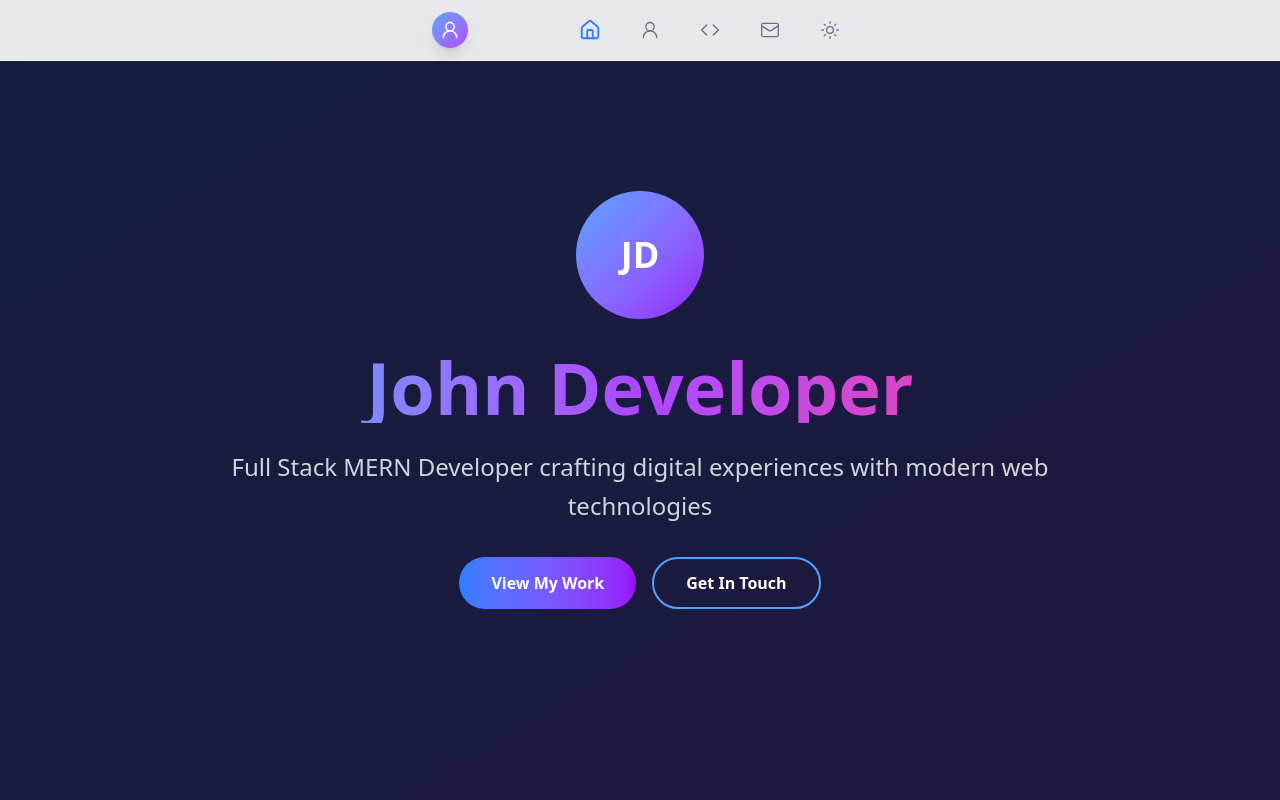
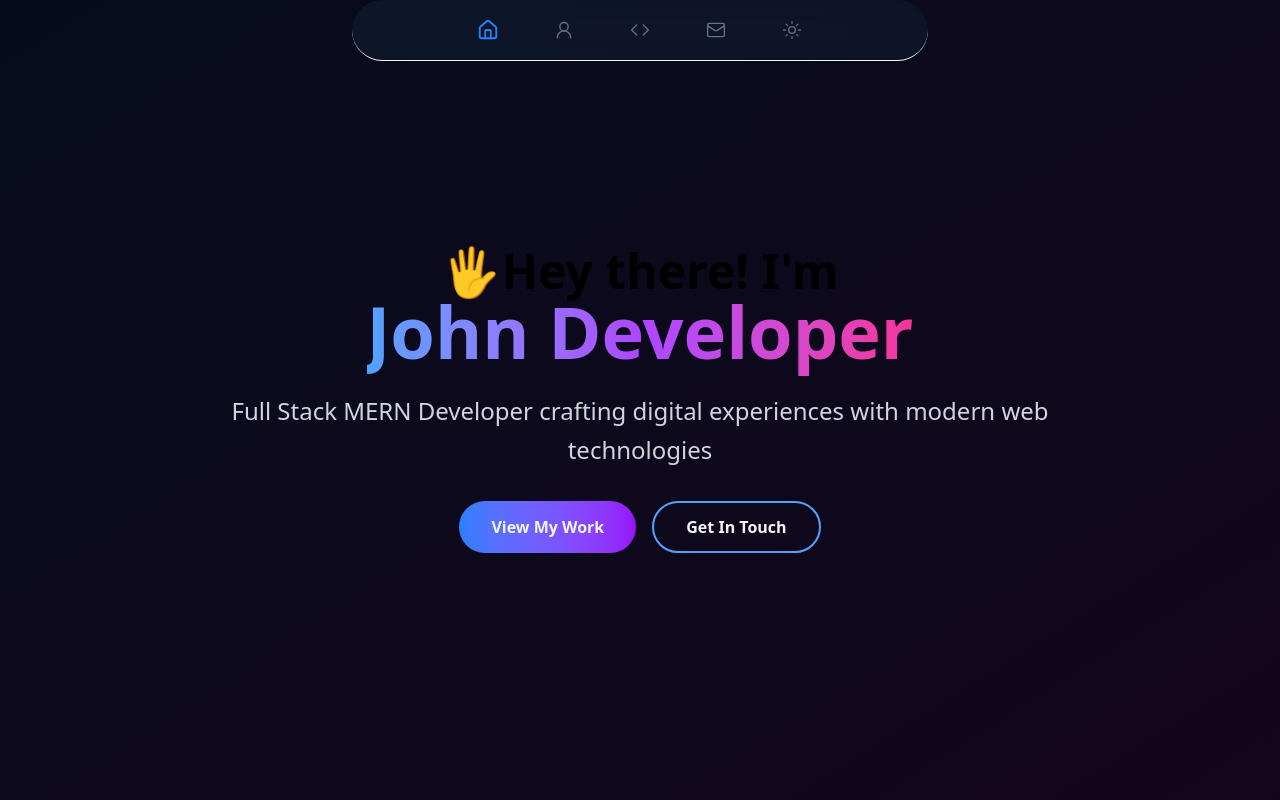
Before and after one commit to Amey2815/Portfolio, a React (Vite) app in the folder frontend/: page / in a window 1280 px wide. Shown: the top 800 px of the page. Built offline with nearby package versions, Linux system fonts and the light colour scheme.

Commit message:
navbar edited

```diff
--- a/frontend/src/App.jsx
+++ b/frontend/src/App.jsx
@@ -1,12 +1,14 @@
+import { useState } from "react";
 import Portfolio from "./pages/Portfolio"
-
+import Navbar from "./components/Navbar";
 
 function App() {
-
+  const [isDarkMode, setIsDarkMode] = useState(true);
 
   return (
     <>
-      <Portfolio/>
+    <Navbar isDarkMode={isDarkMode} setIsDarkMode={setIsDarkMode} />
+      <Portfolio isDarkMode={isDarkMode}  />
     </>
   )
 }
--- a/frontend/src/components/Navbar.jsx
+++ b/frontend/src/components/Navbar.jsx
@@ -12,10 +12,11 @@ import {
   Sparkles // For extra flair
 } from 'lucide-react'; // Using Lucide for better icons
 
-const Navbar = () => {
+
+const Navbar = ({isDarkMode, setIsDarkMode}) => {
   const [isMenuOpen, setIsMenuOpen] = useState(false);
   const [activeSection, setActiveSection] = useState('home');
-  const [isDarkMode, setIsDarkMode] = useState(true);
+
 
   // Dark mode setup
   useEffect(() => {
@@ -43,38 +44,18 @@ const Navbar = () => {
 
   const iconSize = 20;
   const activeClass = "text-blue-500 dark:text-blue-400";
-  const inactiveClass = "text-gray-500 dark:text-gray-400 hover:text-gray-700 dark:hover:text-gray-200";
+  const inactiveClass = "text-gray-500 dark:text-gray-400 hover:text-gray-100 dark:hover:text-gray-700";
 
   return (
-    <nav className="fixed top-0 w-full bg-white/90 dark:bg-slate-900/90 backdrop-blur-md z-50 border-b border-gray-100 dark:border-slate-800">
+    <div className='flex justify-center items-center ' >
+      <nav className={`fixed top-0 w-xl ${ isDarkMode ? "bg-slate-900/90" : "bg-white/90" } backdrop-blur-md z-50 border-b border-gray-100 dark:border-slate-800 rounded-full`}>
       <div className="max-w-md mx-auto px-4">
-        <div className="flex justify-between items-center py-3">
-          {/* Modern profile icon with shine effect */}
-          <motion.button
-            onClick={() => scrollToSection('home')}
-            whileHover={{ scale: 1.1, rotate: 5 }}
-            whileTap={{ scale: 0.9 }}
-            className="p-2 rounded-full bg-gradient-to-br from-blue-400 to-purple-500 shadow-lg group"
-            aria-label="Home"
-          >
-            <div className="relative">
-              <User2
-                size={iconSize}
-                className="text-white"
-                strokeWidth={1.8}
-              />
-              <Sparkles
-                size={12}
-                className="absolute -top-1 -right-1 text-yellow-300 opacity-0 group-hover:opacity-100 transition-opacity"
-                strokeWidth={2.5}
-                fill="currentColor"
-              />
-            </div>
-          </motion.button>
+        <div className="flex justify-center items-center py-3">
+
 
           {/* Desktop Navigation - Icon Only */}
           <motion.div
-            className="hidden md:flex items-center space-x-6"
+            className="hidden md:flex items-center space-x-10"
             initial="hidden"
             animate="visible"
           >
@@ -179,6 +160,7 @@ const Navbar = () => {
         )}
       </AnimatePresence>
     </nav>
+    </div>
   );
 };
 
--- a/frontend/src/pages/Portfolio.jsx
+++ b/frontend/src/pages/Portfolio.jsx
@@ -2,7 +2,7 @@ import React, { useState, useEffect } from 'react';
 import { Menu, X, Github, Linkedin, Mail, ExternalLink, Code, Database, Globe, Server } from 'lucide-react';
 import Navbar from '../components/Navbar';
 
-const Portfolio = () => {
+const Portfolio = ({isDarkMode}) => {
   const [isMenuOpen, setIsMenuOpen] = useState(false);
   const [activeSection, setActiveSection] = useState('home');
 
@@ -126,35 +126,30 @@ const Portfolio = () => {
   ];
 
   return (
-    <div className="min-h-screen bg-slate-900 text-white">
-      {/* Navigation */}
-      <Navbar/>
+  <div className={`min-h-screen  ${isDarkMode ? "bg-black" : "bg-white" } `}>
 
       {/* Hero Section */}
       <section id="home" className="min-h-screen flex items-center justify-center relative overflow-hidden">
         <div className="absolute inset-0 bg-gradient-to-br from-blue-900/20 to-purple-900/20"></div>
         <div className="relative z-10 text-center px-4 max-w-4xl mx-auto">
-          <div className="mb-8">
-            <div className="w-32 h-32 mx-auto mb-6 rounded-full bg-gradient-to-br from-blue-400 to-purple-600 flex items-center justify-center text-4xl font-bold">
-              JD
-            </div>
-          </div>
-          <h1 className="text-5xl md:text-7xl font-bold mb-6 bg-gradient-to-r from-blue-400 via-purple-500 to-pink-500 bg-clip-text text-transparent">
-            John Developer
+          <h1 className="text-4xl md:text-5xl font-bold mb-6 ">
+            🖐️Hey there! I'm
+            <br />
+            <span className='bg-gradient-to-r from-blue-400 via-purple-500 to-pink-500 bg-clip-text text-transparent text-5xl md:text-7xl' >John Developer</span>
           </h1>
-          <p className="text-xl md:text-2xl mb-8 text-gray-300 leading-relaxed">
+          <p className={`text-xl md:text-2xl mb-8 ${isDarkMode ? "text-gray-300" : "text-gray-700"} leading-relaxed`}>
             Full Stack MERN Developer crafting digital experiences with modern web technologies
           </p>
           <div className="flex flex-col sm:flex-row gap-4 justify-center">
             <button
               onClick={() => scrollToSection('projects')}
-              className="px-8 py-3 bg-gradient-to-r from-blue-500 to-purple-600 rounded-full font-semibold hover:from-blue-600 hover:to-purple-700 transition-all duration-300 transform hover:scale-105"
+            className={`px-8 py-3 ${isDarkMode ? "text-gray-100" : "text-gray-900"} bg-gradient-to-r from-blue-500 to-purple-600 rounded-full font-semibold hover:from-blue-600 hover:to-purple-700 transition-all duration-300 transform hover:scale-105`}
             >
               View My Work
             </button>
             <button
               onClick={() => scrollToSection('contact')}
-              className="px-8 py-3 border-2 border-blue-400 rounded-full font-semibold hover:bg-blue-400 hover:text-slate-900 transition-all duration-300"
+              className={`px-8 py-3 border-2 ${isDarkMode ? "text-gray-100" : "text-gray-900"} border-blue-400 rounded-full font-semibold hover:bg-blue-400 hover:text-slate-900 transition-all duration-300`}
             >
               Get In Touch
             </button>
```
